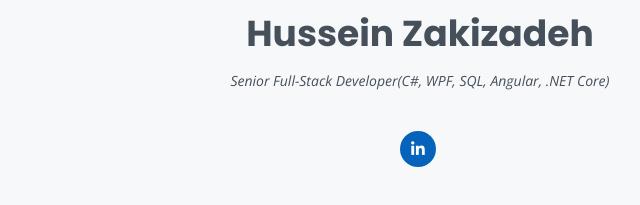
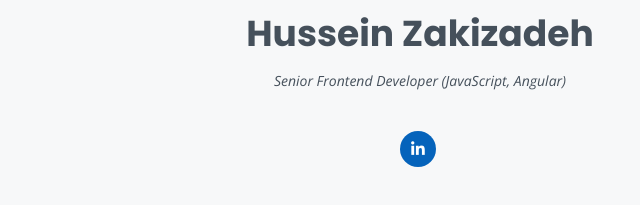
Before and after one commit to zakizadeh/zakizadeh.github.io, a plain HTML site: page index.html in a window 1280 px wide. Shown: the part 5637-5842 px from the top of the page, 220-860 px from the left. Drawn offline with nearby package versions, Linux system fonts and the light colour scheme.

Commit message:
Update index.html

```diff
--- a/index.html
+++ b/index.html
@@ -374,7 +374,7 @@ save time for 4 development teams. Responsible for the creation and development
   <footer id="footer">
     <div class="container">
       <h3>Hussein Zakizadeh</h3>
-      <p>Senior Full-Stack Developer(C#, WPF, SQL, Angular, .NET Core)</p>
+      <p>Senior Frontend Developer (JavaScript, Angular)</p>
       <div class="social-links">
         <a href="https://www.linkedin.com/in/hussein-zakizadeh/" class="linkedin"><i class="bx bxl-linkedin"></i></a>
       </div>
```
